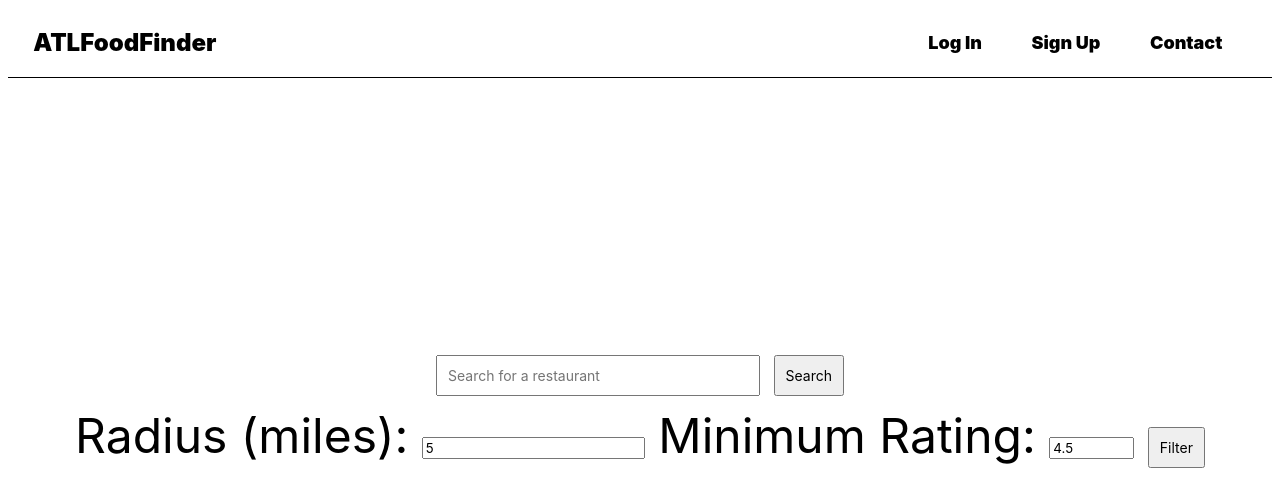
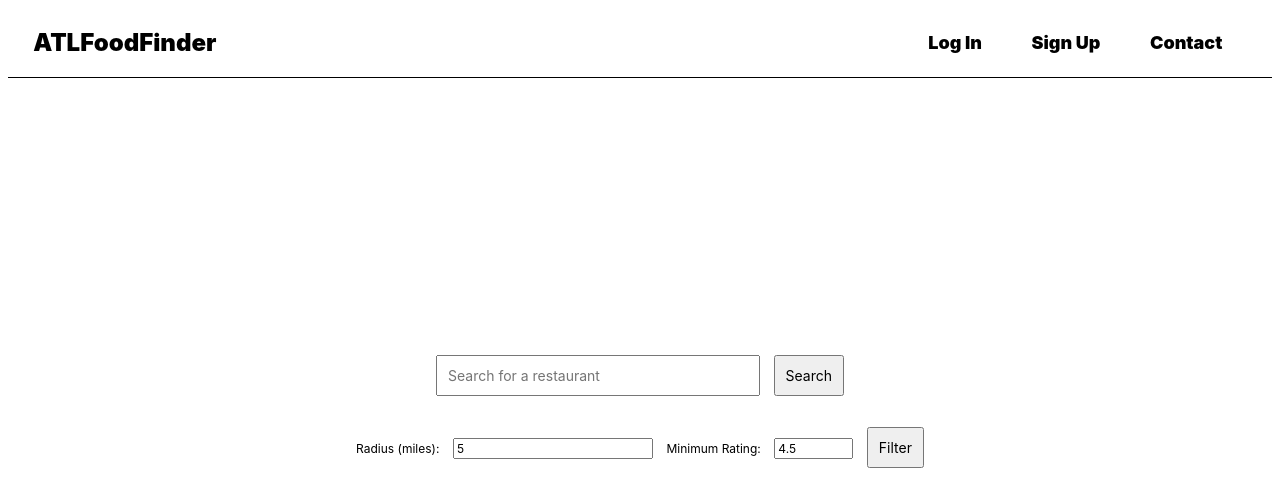
Before and after one commit to CS-2340-JNNMP/ATLFoodFinder, a Django app: page /map/ in a window 1280 px wide. Shown: the top 478 px of the page. Run offline with Django 5.2, Linux system fonts and the light colour scheme; some libraries are stand-ins or nearby versions.

Commit message:
Update map.html
fixed styling

```diff
--- a/core/templates/core/map.html
+++ b/core/templates/core/map.html
@@ -14,10 +14,10 @@
     </div>
     <!-- This is the filter bar -->
     <div style="margin-bottom: 10px;">
-        <label for="radiusInput">Radius (miles):</label>
-        <input type="number" id="radiusInput" value="5">
-        <label for="ratingInput">Minimum Rating:</label>
-        <input type="number" id="ratingInput" value="4.5" step="0.1" min="0" max="5">
+        <label for="radiusInput" style="font-size: 12px;">Radius (miles):</label>
+        <input type="number" id="radiusInput" value="5" style="font-size: 12px;">
+        <label for="ratingInput" style="font-size: 12px;">Minimum Rating:</label>
+        <input type="number" id="ratingInput" value="4.5" step="0.1" min="0" max="5" style="font-size: 12px;">
         <button id="filterButton" style="padding: 10px; font-size: 14px;">Filter</button>
     </div>
 
```
